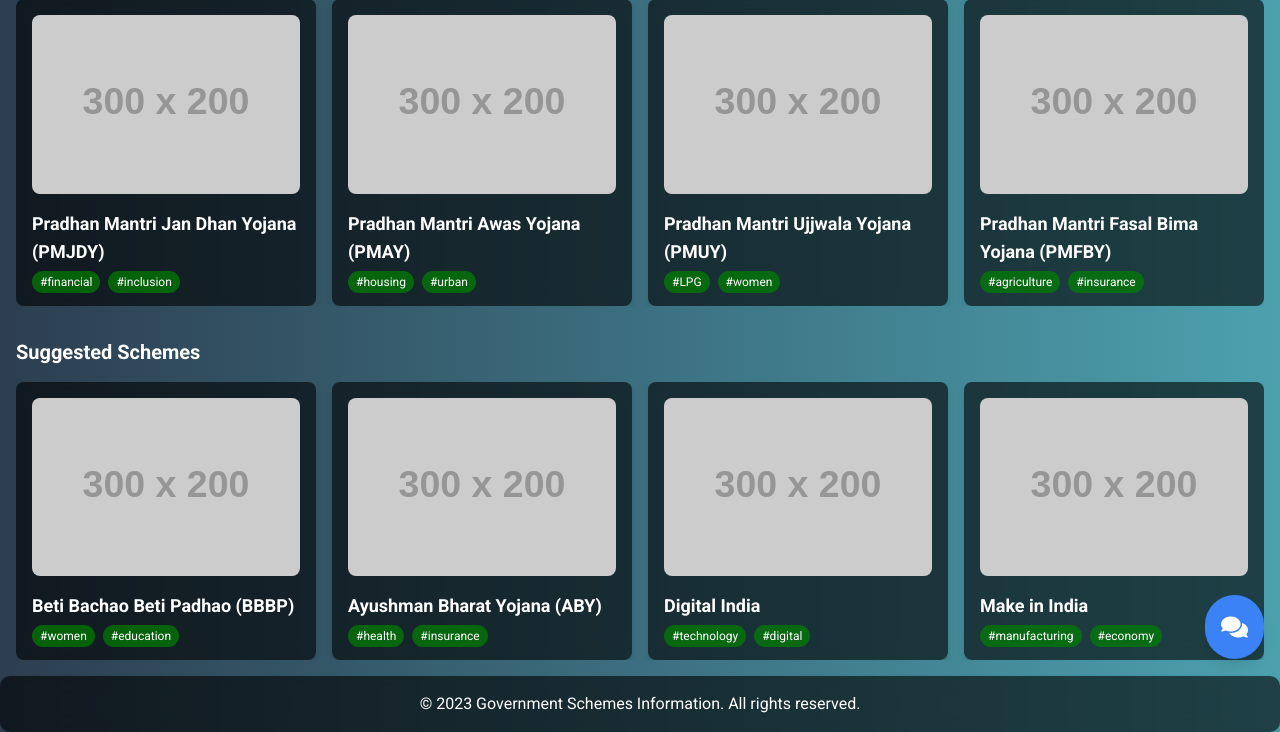
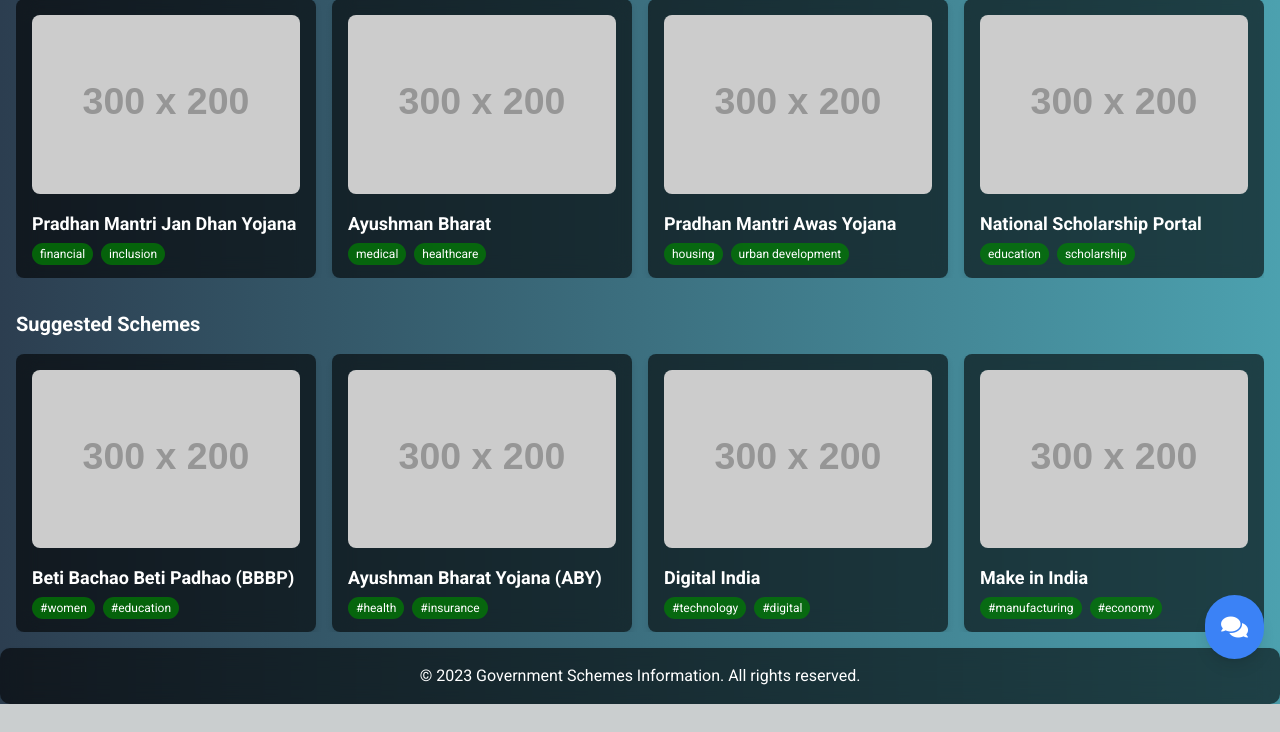
Before and after one commit to indu-shekhar/SchemeSaathi, a Flask app: page / in a window 1280 px wide. Shown: the part 125-857 px from the top of the page. After the commit the page ends 829 px from the top, so only its background shows below. Run offline with Flask 3, Linux system fonts and the light colour scheme; grey boxes labelled with a size stand in for pictures from a placeholder-image service; some libraries are stand-ins or nearby versions.

Commit message:
some changes to the index page

```diff
--- a/app.py
+++ b/app.py
@@ -29,8 +29,34 @@ def after_request(response):
 @app.route('/')
 # @login_required
 def home():
-    cat=["elephant , banana , apple , orange , mango , grapes , pineapple , watermelon , kiwi , guava"]
-    return render_template('index.html',cat=cat)
+    schemes = [
+        {
+            "name": "Pradhan Mantri Jan Dhan Yojana",
+            "link": "https://pmjdy.gov.in/",
+            "tags": ["financial", "inclusion"]
+        },
+        {
+            "name": "Ayushman Bharat",
+            "link": "https://www.pmjay.gov.in/",
+            "tags": ["medical", "healthcare"]
+        },
+        {
+            "name": "Pradhan Mantri Awas Yojana",
+            "link": "https://pmaymis.gov.in/",
+            "tags": ["housing", "urban development"]
+        },
+        {
+            "name": "National Scholarship Portal",
+            "link": "https://scholarships.gov.in/",
+            "tags": ["education", "scholarship"]
+        },
+        {
+            "name": "Atal Pension Yojana",
+            "link": "https://npscra.nsdl.co.in/scheme-details/APY.php",
+            "tags": ["financial", "pension"]
+        }
+    ]
+    return render_template('index.html',schemes=schemes)
 
 
 @app.route("/login", methods=["GET", "POST"])
--- a/templates/index.html
+++ b/templates/index.html
@@ -178,21 +178,18 @@
 
         function MainContent({ language }) {
             const schemes = [
-                { title: 'Pradhan Mantri Jan Dhan Yojana (PMJDY)', tags: ['#financial', '#inclusion'] },
-                { title: 'Pradhan Mantri Awas Yojana (PMAY)', tags: ['#housing', '#urban'] },
-                { title: 'Pradhan Mantri Ujjwala Yojana (PMUY)', tags: ['#LPG', '#women'] },
-                { title: 'Pradhan Mantri Fasal Bima Yojana (PMFBY)', tags: ['#agriculture', '#insurance'] },
-                { title: 'Atal Pension Yojana (APY)', tags: ['#pension', '#retirement'] },
-                { title: 'Swachh Bharat Mission (SBM)', tags: ['#sanitation', '#cleanliness'] }
+            {% for scheme in schemes %}
+                { title: '{{ scheme.name }}', tags: [{% for tag in scheme.tags %}'{{ tag }}'{% if not loop.last %}, {% endif %}{% endfor %}], link: '{{ scheme.link }}' }{% if not loop.last %}, {% endif %}
+            {% endfor %}
             ];
 
             const suggestedSchemes = [
-                { title: 'Beti Bachao Beti Padhao (BBBP)', tags: ['#women', '#education'] },
-                { title: 'Ayushman Bharat Yojana (ABY)', tags: ['#health', '#insurance'] },
-                { title: 'Digital India', tags: ['#technology', '#digital'] },
-                { title: 'Make in India', tags: ['#manufacturing', '#economy'] },
-                { title: 'Startup India', tags: ['#entrepreneurship', '#innovation'] },
-                { title: 'Stand Up India', tags: ['#entrepreneurship', '#women'] }
+                { title: 'Beti Bachao Beti Padhao (BBBP)', tags: ['#women', '#education'], link: 'https://example.com/bbbp' },
+                { title: 'Ayushman Bharat Yojana (ABY)', tags: ['#health', '#insurance'], link: 'https://example.com/aby' },
+                { title: 'Digital India', tags: ['#technology', '#digital'], link: 'https://example.com/digitalindia' },
+                { title: 'Make in India', tags: ['#manufacturing', '#economy'], link: 'https://example.com/makeinindia' },
+                { title: 'Startup India', tags: ['#entrepreneurship', '#innovation'], link: 'https://example.com/startupindia' },
+                { title: 'Stand Up India', tags: ['#entrepreneurship', '#women'], link: 'https://example.com/standupindia' }
             ];
 
             return (
@@ -201,7 +198,7 @@
                         <h2 className="text-xl font-bold mb-4">{language === 'en' ? 'Available Schemes' : 'उपलब्ध योजनाएं'}</h2>
                         <div className="flex space-x-4 overflow-x-auto scrollbar-custom">
                             {schemes.map((scheme, index) => (
-                                <SchemeCard key={index} title={scheme.title} tags={scheme.tags} />
+                                <SchemeCard key={index} title={scheme.title} tags={scheme.tags} link={scheme.link} />
                             ))}
                         </div>
                     </div>
@@ -209,7 +206,7 @@
                         <h2 className="text-xl font-bold mb-4">{language === 'en' ? 'Suggested Schemes' : 'सुझाई गई योजनाएं'}</h2>
                         <div className="flex space-x-4 overflow-x-auto scrollbar-custom">
                             {suggestedSchemes.map((scheme, index) => (
-                                <SchemeCard key={index} title={scheme.title} tags={scheme.tags} />
+                                <SchemeCard key={index} title={scheme.title} tags={scheme.tags} link={scheme.link} />
                             ))}
                         </div>
                     </div>
@@ -217,9 +214,9 @@
             );
         }
 
-        function SchemeCard({ title, tags }) {
+        function SchemeCard({ title, tags, link }) {
             return (
-                <div className="glass p-4 rounded-lg min-w-[300px]">
+            <div className="glass p-4 rounded-lg min-w-[300px] cursor-pointer" onClick={() => window.location.href = link}>
                 <img src="https://placehold.co/300x200" alt={`Image representing ${title}`} className="rounded-lg mb-4" />
                 <h3 className="text-lg font-bold mb-2">{title}</h3>
                 <div className="space-x-2">
```
Lines whose indentation alone changed are shown as unchanged.
